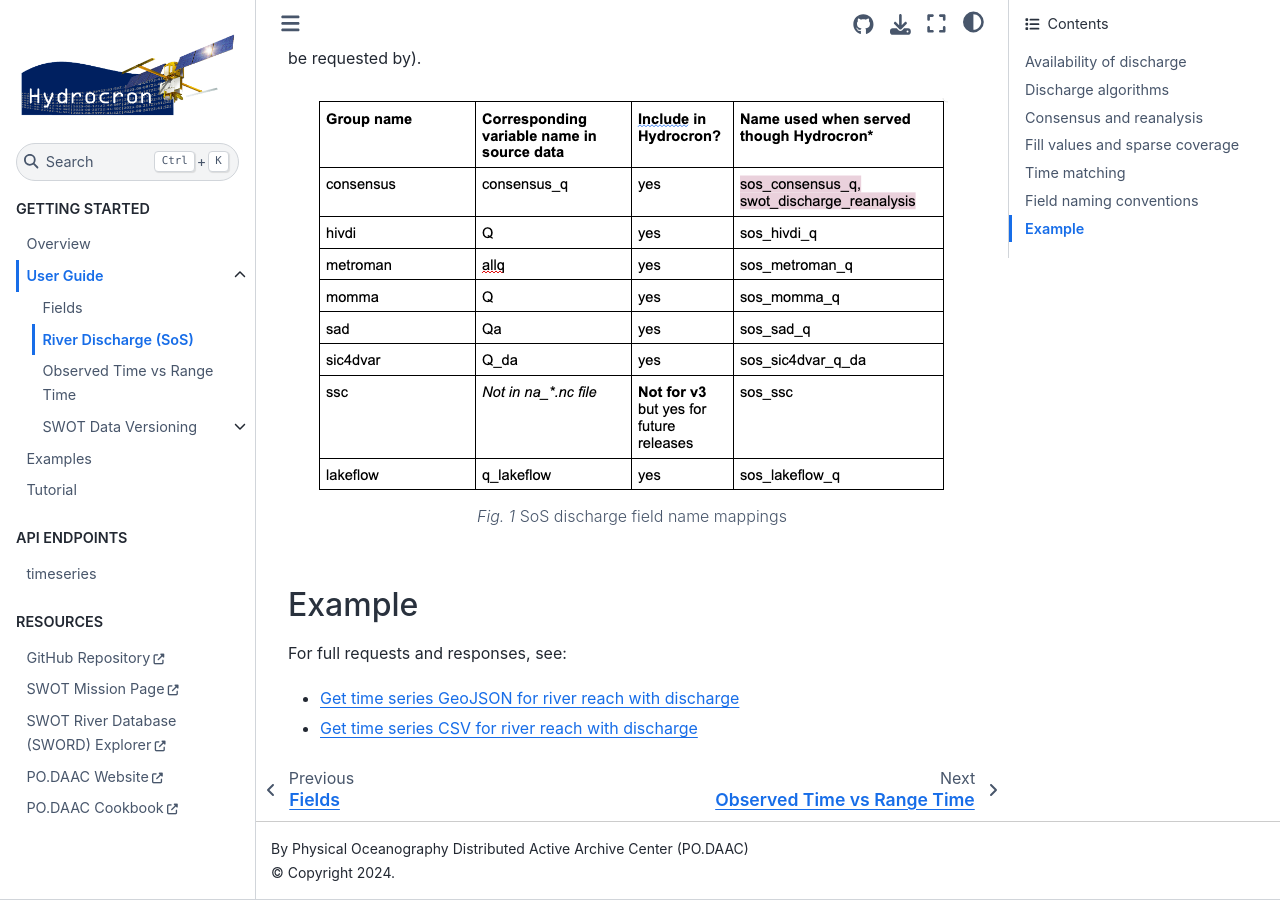
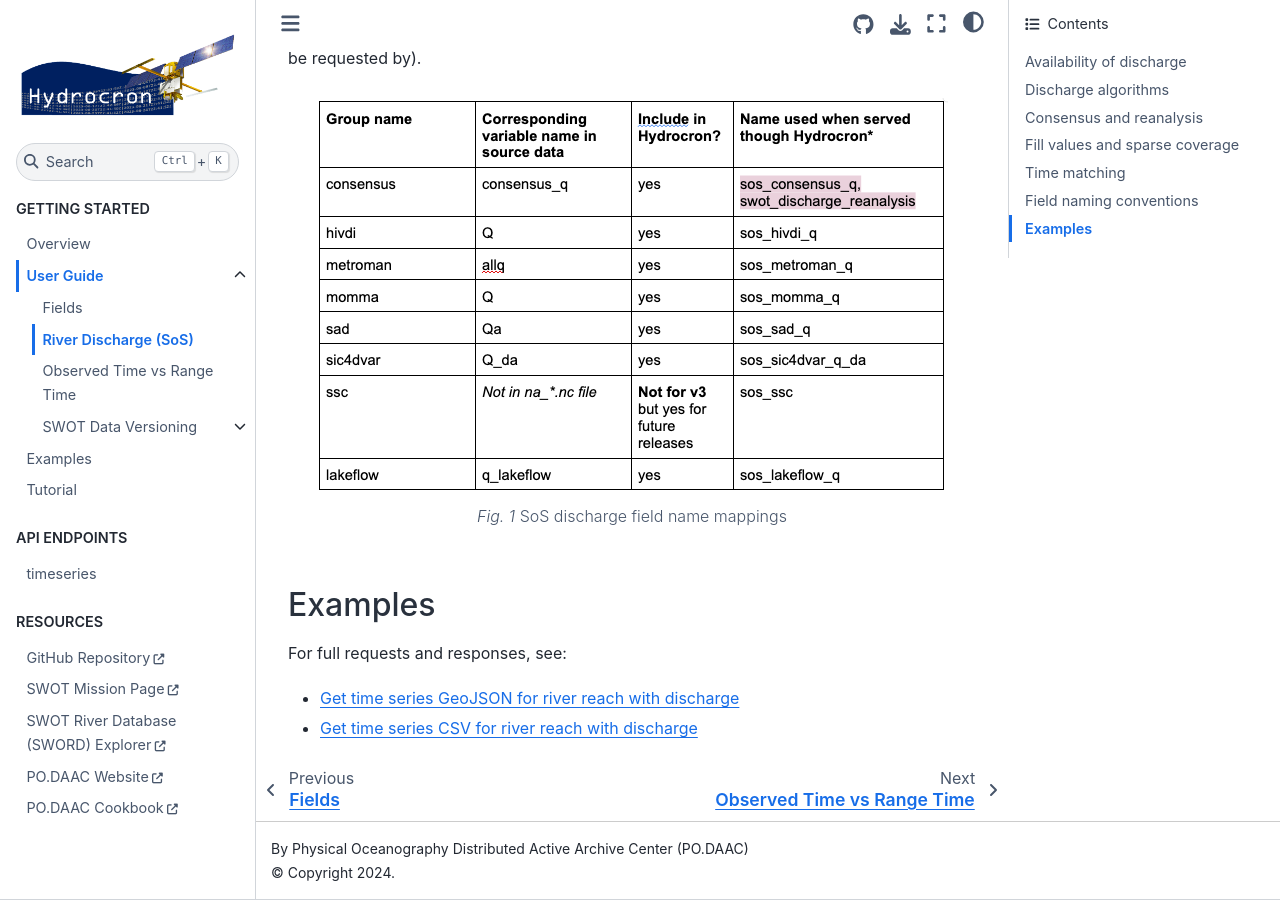
Before and after one commit to podaac/hydrocron, a Jupyter Book: the page built from docs/user-guide/discharge.md, in a window 1280 px wide and 900 px high, scrolled down 2785 px. Built offline with Jupyter Book 1.0.4 settings and Sphinx 7.4.7 and the Sphinx Book theme 1.1.4, drawn with Linux system fonts in a browser that asks for light colours.

Commit message:
Update docs #4

````diff
--- a/docs/user-guide/discharge.md
+++ b/docs/user-guide/discharge.md
@@ -62,7 +62,7 @@ With the implementation of SWOT SoS Discharge data products in Hydrocron, the fi
 SoS discharge field name mappings
 ```
 
-## Example
+## Examples
 
 For full requests and responses, see:
 
````
Also changed, not shown: docs/user-guide/fields.md (+1 -1 lines).
